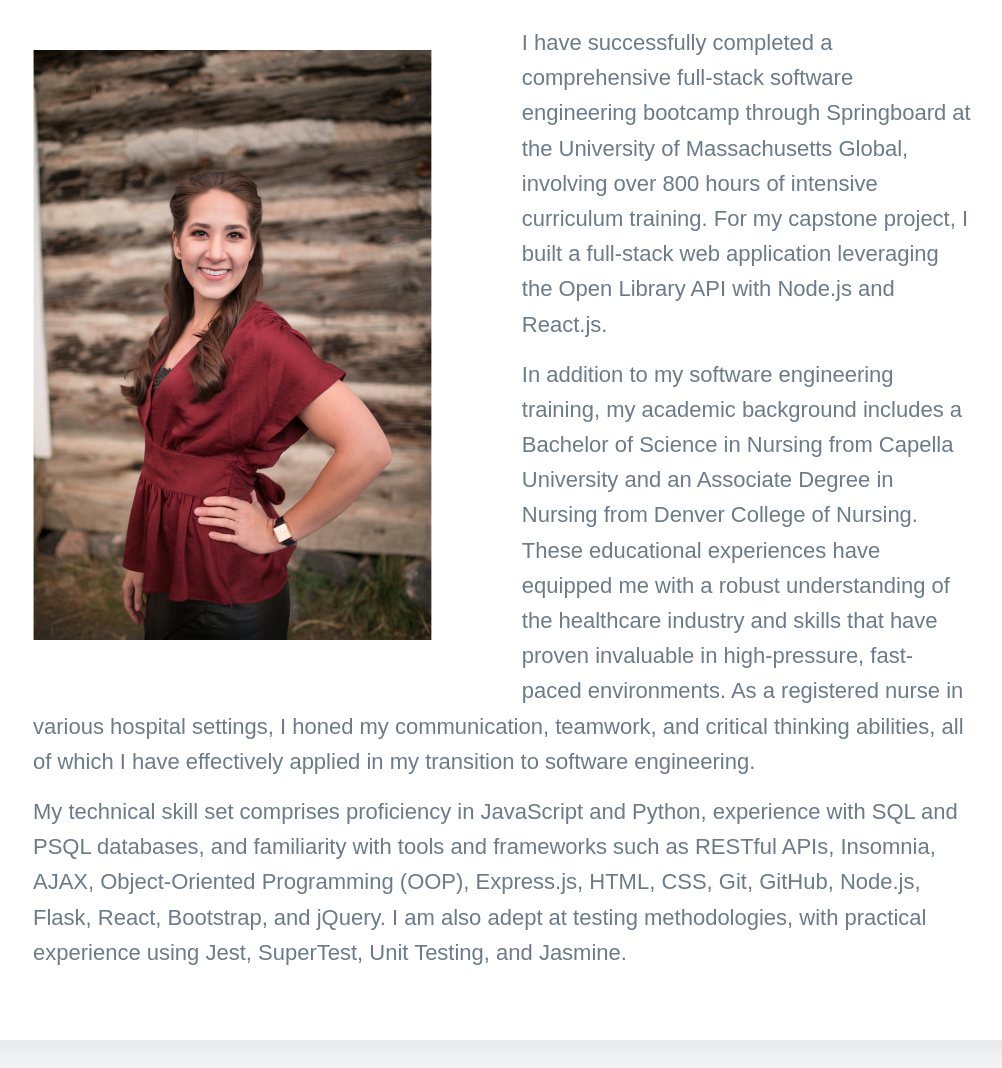
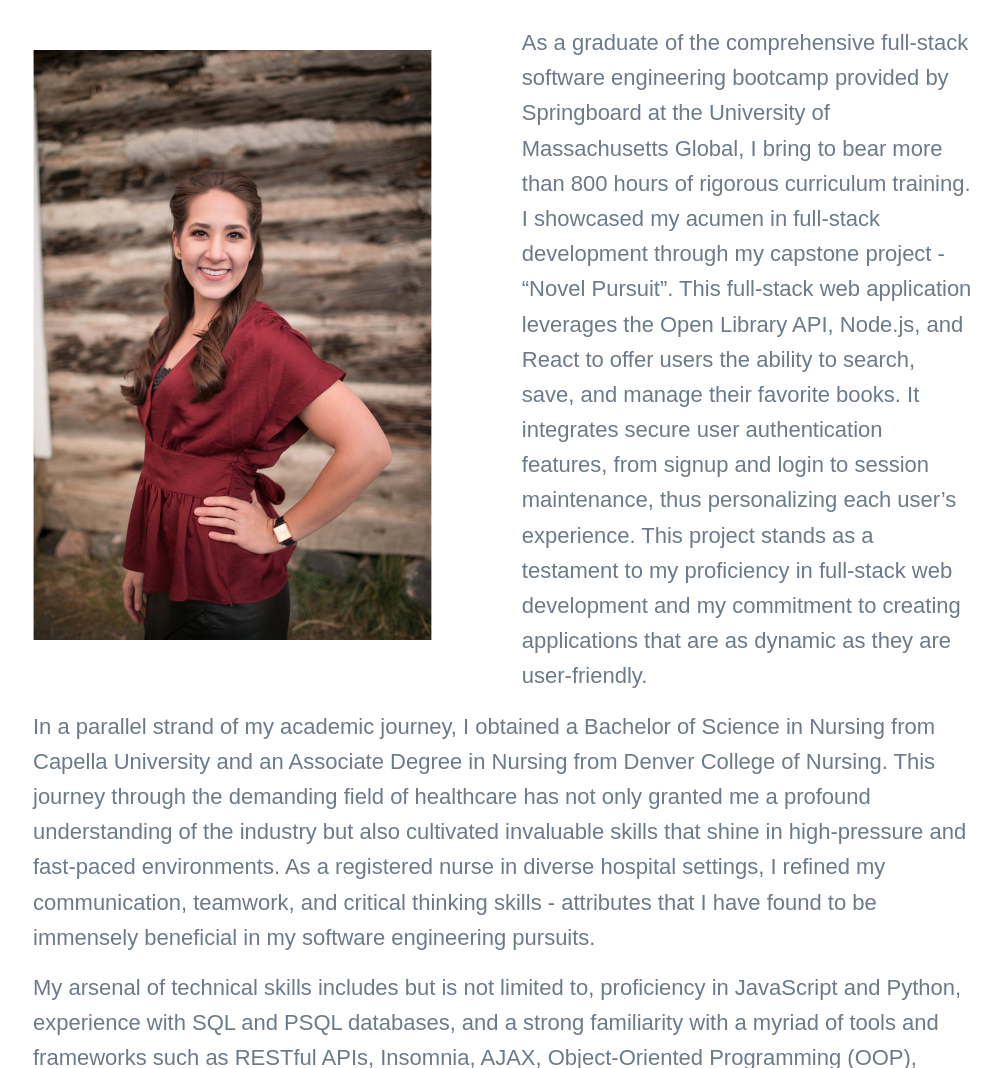
Before and after one commit to laurenmillan/laurenmillan.github.io, a Jekyll site: the page built from _pages/about.md, in a window 1280 px wide and 1400 px high. Shown: the part 332-1400 px from the top of the window, without its empty margins (137-1139 px from the left). Built offline with Jekyll 4.4.1, drawn with Linux system fonts in a browser that asks for light colours; nearby versions of some CDN libraries; some web fonts are replaced; some of the changed text lies outside the part shown.

Commit message:
Update about me

```diff
--- a/_pages/about.md
+++ b/_pages/about.md
@@ -7,8 +7,8 @@ featured_image: /images/demo/home.jpg
     <img src="/images/about-me-img/laurenmillan.jpg" style="width: 400px; margin-right: 20px" class="img-fluid rounded">
 </figure>
 
-I have successfully completed a comprehensive full-stack software engineering bootcamp through Springboard at the University of Massachusetts Global, involving over 800 hours of intensive curriculum training. For my capstone project, I built a full-stack web application leveraging the Open Library API with Node.js and React.js.
+As a graduate of the comprehensive full-stack software engineering bootcamp provided by Springboard at the University of Massachusetts Global, I bring to bear more than 800 hours of rigorous curriculum training. I showcased my acumen in full-stack development through my capstone project - "Novel Pursuit". This full-stack web application leverages the Open Library API, Node.js, and React to offer users the ability to search, save, and manage their favorite books. It integrates secure user authentication features, from signup and login to session maintenance, thus personalizing each user's experience. This project stands as a testament to my proficiency in full-stack web development and my commitment to creating applications that are as dynamic as they are user-friendly.
 
-In addition to my software engineering training, my academic background includes a Bachelor of Science in Nursing from Capella University and an Associate Degree in Nursing from Denver College of Nursing. These educational experiences have equipped me with a robust understanding of the healthcare industry and skills that have proven invaluable in high-pressure, fast-paced environments. As a registered nurse in various hospital settings, I honed my communication, teamwork, and critical thinking abilities, all of which I have effectively applied in my transition to software engineering.
+In a parallel strand of my academic journey, I obtained a Bachelor of Science in Nursing from Capella University and an Associate Degree in Nursing from Denver College of Nursing. This journey through the demanding field of healthcare has not only granted me a profound understanding of the industry but also cultivated invaluable skills that shine in high-pressure and fast-paced environments. As a registered nurse in diverse hospital settings, I refined my communication, teamwork, and critical thinking skills - attributes that I have found to be immensely beneficial in my software engineering pursuits.
 
-My technical skill set comprises proficiency in JavaScript and Python, experience with SQL and PSQL databases, and familiarity with tools and frameworks such as RESTful APIs, Insomnia, AJAX, Object-Oriented Programming (OOP), Express.js, HTML, CSS, Git, GitHub, Node.js, Flask, React, Bootstrap, and jQuery. I am also adept at testing methodologies, with practical experience using Jest, SuperTest, Unit Testing, and Jasmine.
+My arsenal of technical skills includes but is not limited to, proficiency in JavaScript and Python, experience with SQL and PSQL databases, and a strong familiarity with a myriad of tools and frameworks such as RESTful APIs, Insomnia, AJAX, Object-Oriented Programming (OOP), Express.js, HTML, CSS, Git, GitHub, Node.js, Flask, React, Bootstrap, and jQuery. In addition, I am well-versed in various testing methodologies, having gained hands-on experience using tools such as Jest, SuperTest, Unit Testing, and Jasmine.
```
